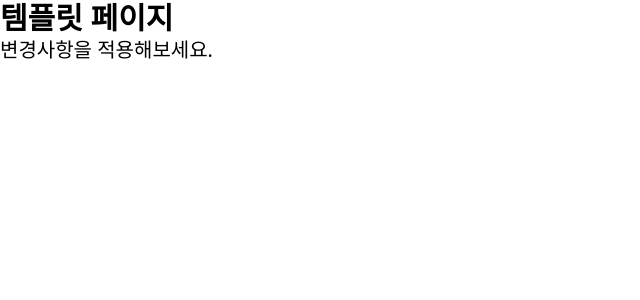
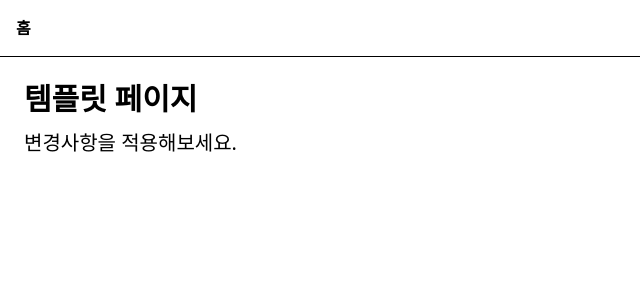
Before and after one commit to but212/react-vite-bun-template, a React (Vite) app: page / in a window 1280 px wide. Shown: the top 300 px of the page, without its empty margins (0-640 px from the left). Built offline with nearby package versions, Linux system fonts and the light colour scheme.

Commit message:
feat: 라우터를 활용한 에러 핸들링

```diff
--- a/src/App.tsx
+++ b/src/App.tsx
@@ -1,9 +1,43 @@
+import { Link, Route, Routes } from 'react-router-dom';
+
+const Home = () => {
+  return (
+    <main className='p-6 space-y-3'>
+      <h1 className='text-3xl font-bold'>템플릿 페이지</h1>
+      <p className='text-xl'>변경사항을 적용해보세요.</p>
+    </main>
+  );
+};
+
+const NotFound = () => {
+  return (
+    <main className='p-6'>
+      <h2 className='text-2xl font-semibold'>페이지를 찾을 수 없습니다</h2>
+      <p className='mt-2 text-muted-foreground'>요청하신 경로가 존재하지 않아요.</p>
+      <div className='mt-4'>
+        <Link className='underline text-blue-600' to='/'>
+          홈으로 돌아가기
+        </Link>
+      </div>
+    </main>
+  );
+};
+
 const App = () => {
   return (
-    <>
-      <h1 className="text-3xl font-bold">템플릿 페이지</h1>
-      <p className="text-xl">변경사항을 적용해보세요.</p>
-    </>
+    <div className='min-h-screen'>
+      <header className='p-4 border-b'>
+        <nav className='container mx-auto flex items-center gap-4'>
+          <Link className='font-semibold' to='/'>
+            홈
+          </Link>
+        </nav>
+      </header>
+      <Routes>
+        <Route path='/' element={<Home />} />
+        <Route path='*' element={<NotFound />} />
+      </Routes>
+    </div>
   );
 };
 
--- a/src/main.tsx
+++ b/src/main.tsx
@@ -2,6 +2,7 @@ import { createRoot } from 'react-dom/client';
 import App from './App.tsx';
 import { StrictMode } from 'react';
 import './styles/main.css';
+import { BrowserRouter } from 'react-router-dom';
 
 const root = document.getElementById('root');
 if (!root) {
@@ -10,6 +11,8 @@ if (!root) {
 
 createRoot(root).render(
   <StrictMode>
-    <App />
+    <BrowserRouter>
+      <App />
+    </BrowserRouter>
   </StrictMode>
 );
```
